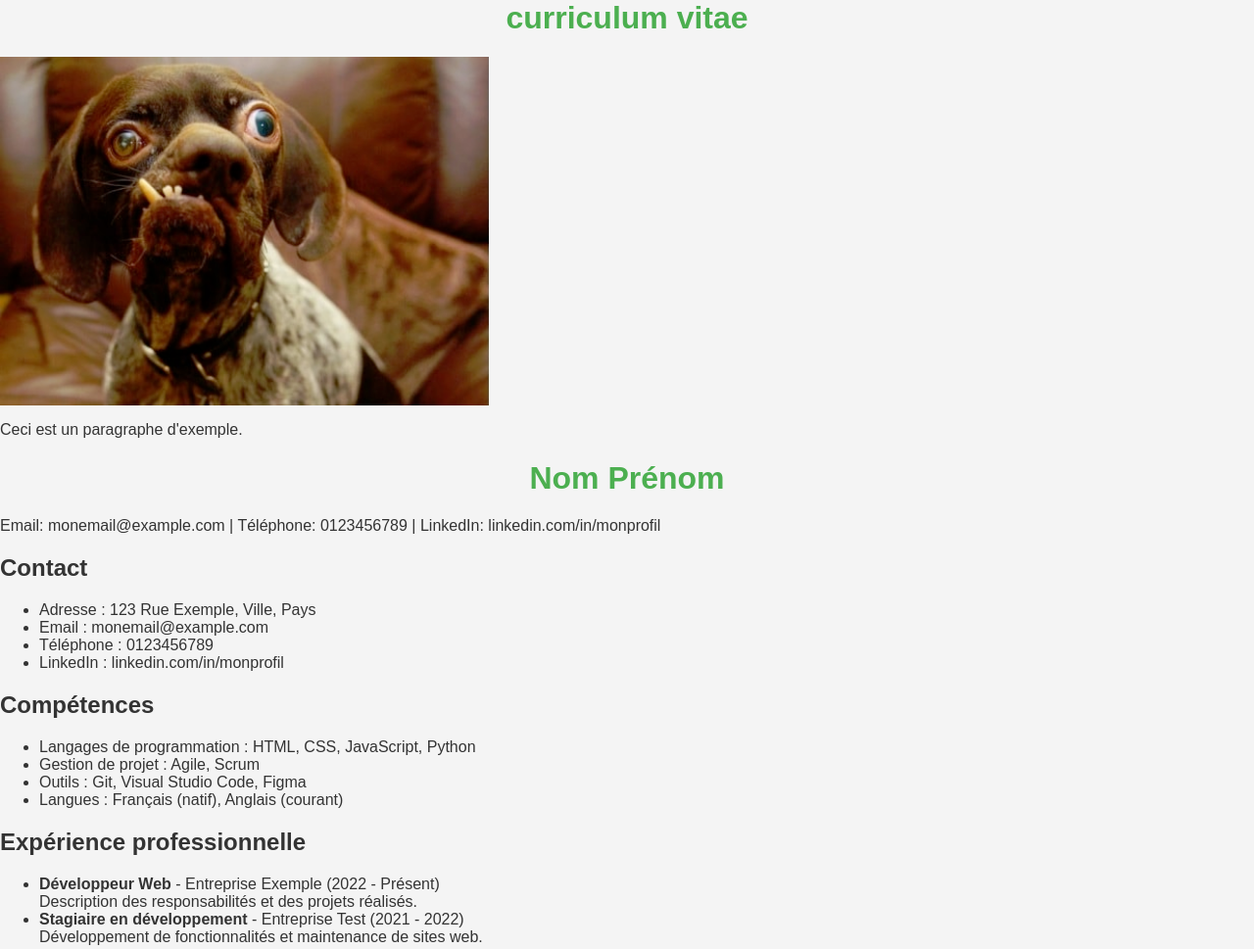
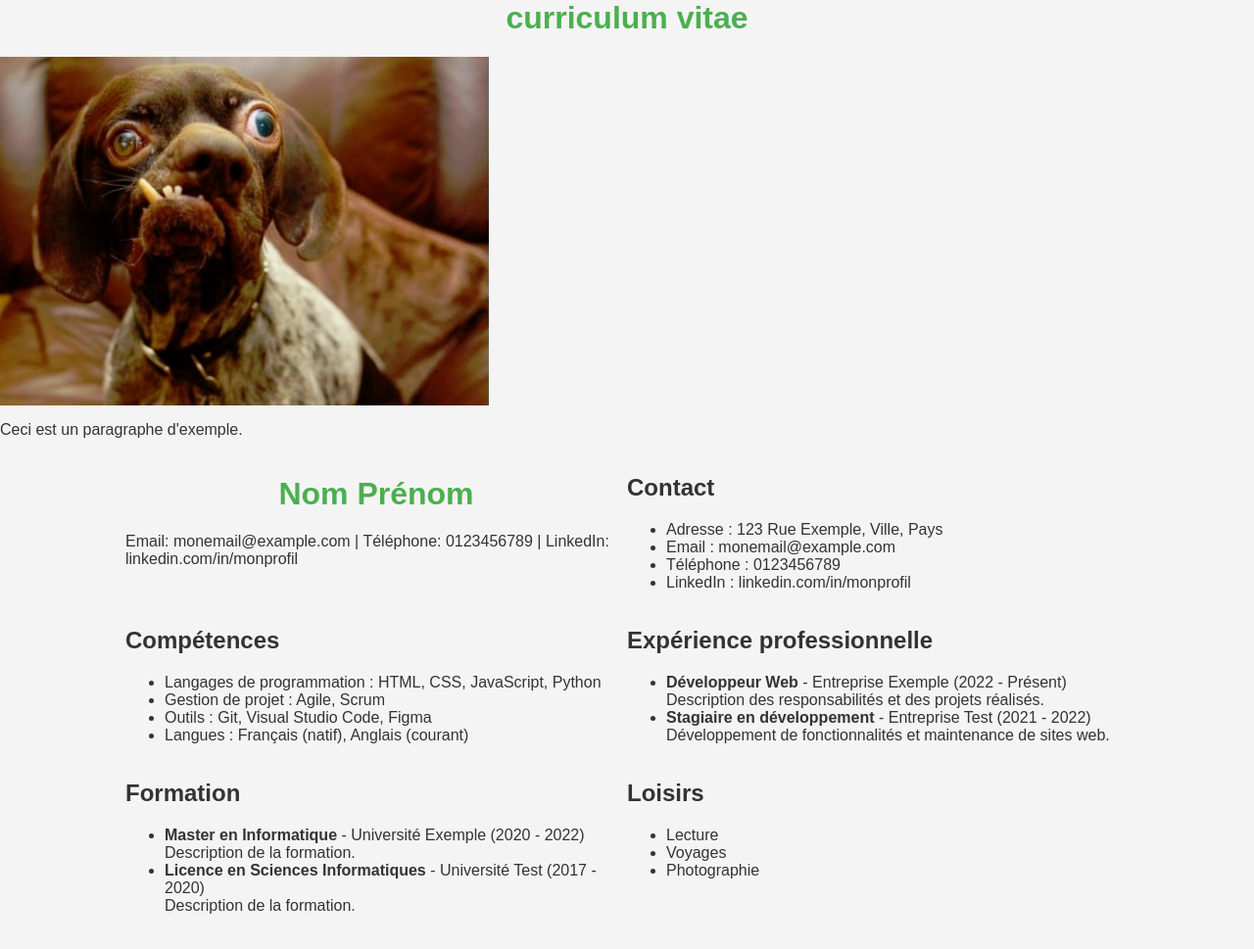
Before and after one commit to EnzoMaluvin/CV, a plain HTML site: page index.html in a window 1280 px wide. Shown: the top 969 px of the page at 98% size. Drawn offline with Linux system fonts and the light colour scheme.

Commit message:
Style 2 colonnes

```diff
--- a/style.css
+++ b/style.css
@@ -8,5 +8,12 @@ body {
 
 h1 {
   text-align: center;
-    color: #4CAF50;
+  color: #4caf50;
 }
+.container {
+  width: 80%;
+  margin: auto;
+  overflow: hidden;
+  display: grid;
+  grid-template-columns: repeat(2, 1fr);
+}
```
Lines whose indentation alone changed are shown as unchanged.
